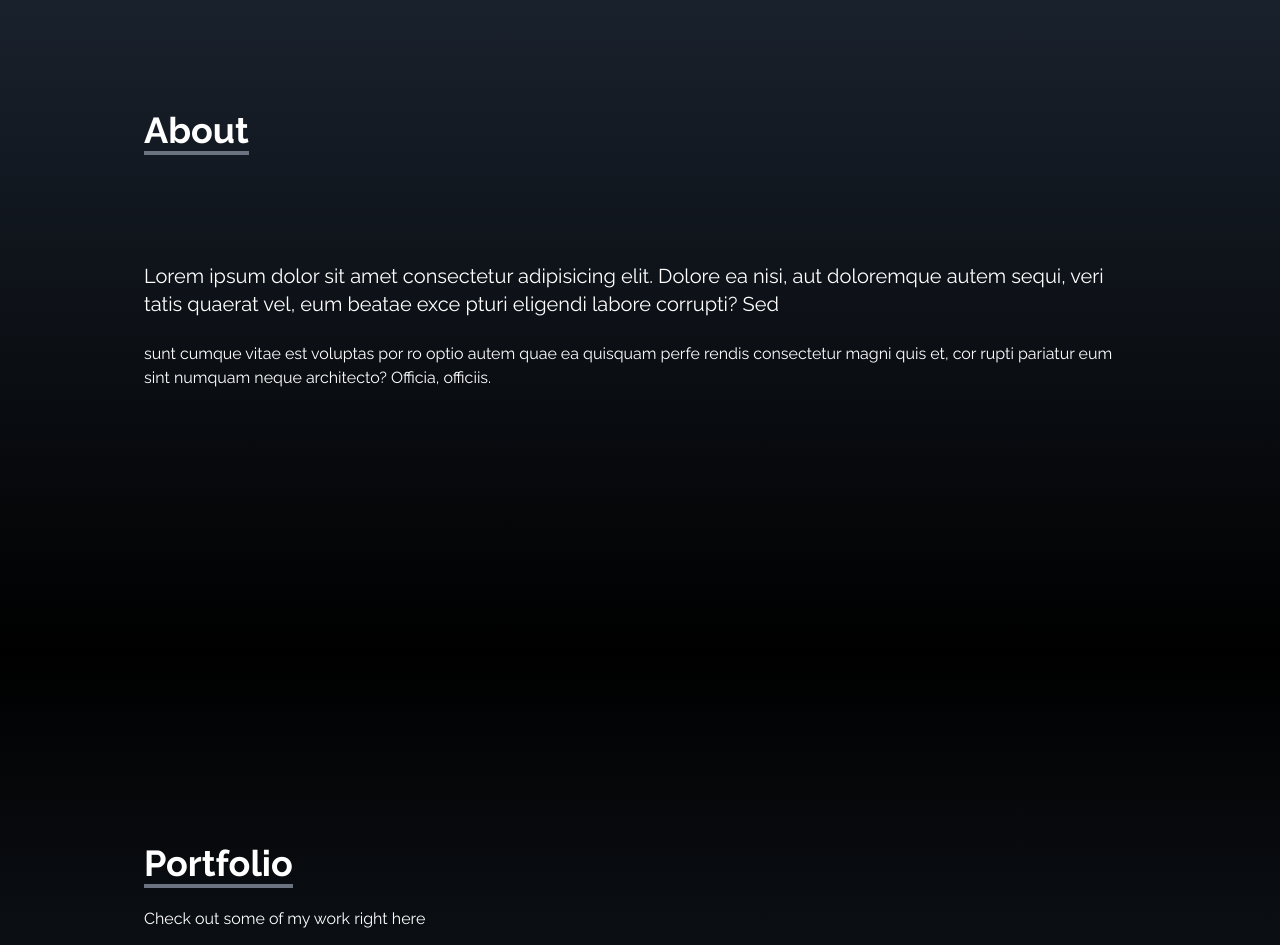
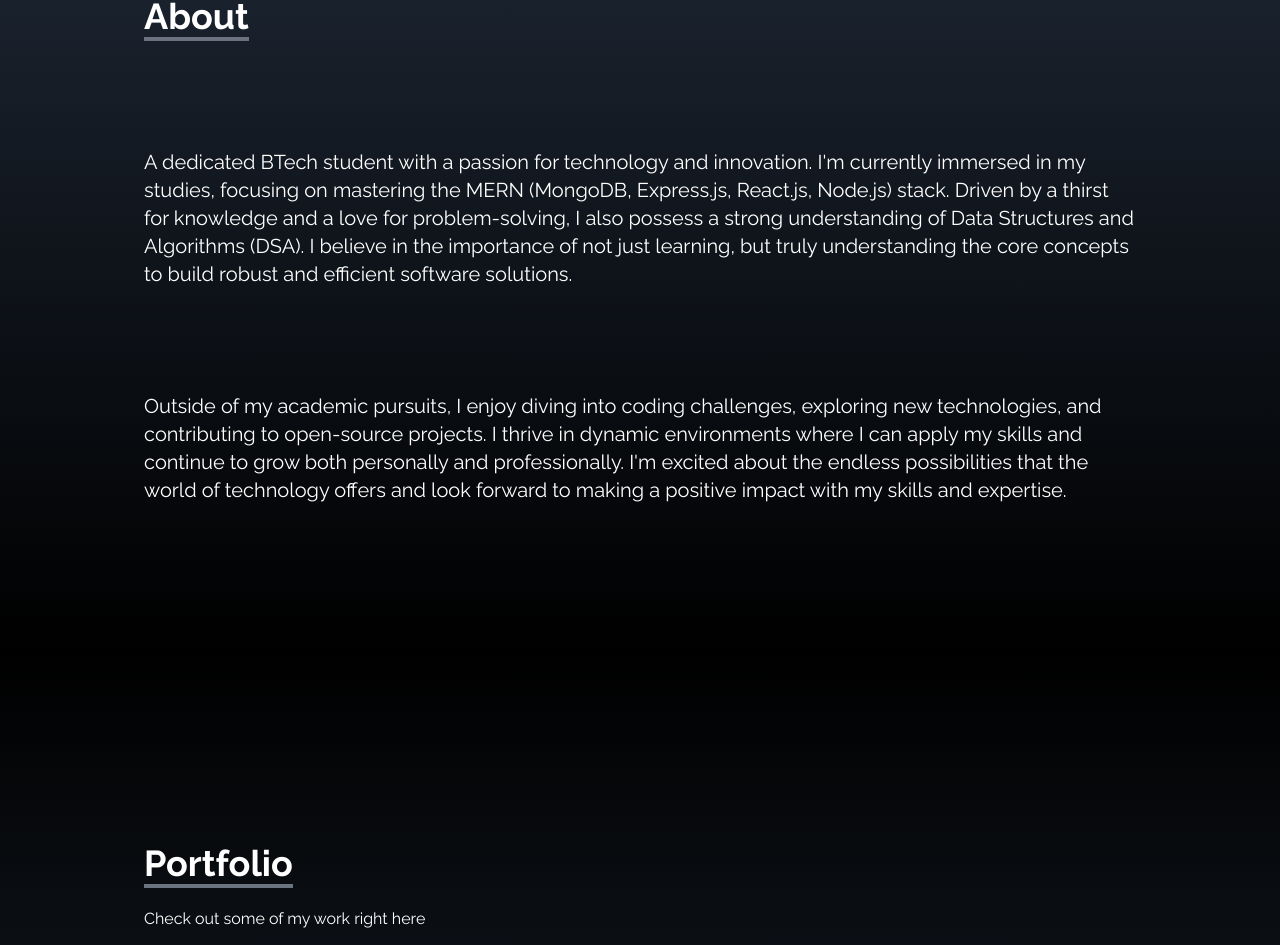
Before and after one commit to Er-Mithleshsharma/Portfolio, a React (Vite) app: page / in a window 1280 px wide. Shown: the part 1030-1975 px from the top of the page. Built offline with nearby package versions, Linux system fonts and the light colour scheme.

Commit message:
About updated

```diff
--- a/src/components/About.jsx
+++ b/src/components/About.jsx
@@ -2,27 +2,31 @@ import React from 'react'
 
 const About = () => {
   return (
-    <div name="about" className=' w-full  h-screen text-white bg-gradient-to-b from-gray-800 to-black'>
+    <div name="about" className=' w-full   h-auto md:h-screen text-white bg-gradient-to-b from-gray-800 to-black'>
         <div className='max-w-screen-lg p-4 mx-auto  flex flex-col justify-center md:justify-center w-full  h-auto md:h-full '>
        <div className='pb-8'>
         <p className=' text-4xl font-bold inline border-b-4 border-gray-500'>
             About
         </p>
         </div>
-        <p className='text-xl mt-20'>Lorem ipsum dolor sit amet consectetur
-             adipisicing elit. Dolore ea nisi,
-              aut doloremque autem sequi, veri
-              tatis quaerat vel, eum beatae exce
-              pturi eligendi labore corrupti? Sed
+        <p className='text-xl mt-20'>
+       A dedicated BTech student
+        with a passion for technology and innovation. I'm currently
+         immersed in my studies, focusing on mastering the MERN (MongoDB, Express.js, React.js, Node.js) stack.
+Driven by a thirst for knowledge and a love for problem-solving, I
+also possess a strong understanding of Data Structures and Algorithms
+ (DSA). I believe in the importance of not just learning, but truly
+ understanding the core concepts to build robust and efficient software
+  solutions.</p>
+        <br />
+        <p className='text-xl mt-20'>
+        Outside of my academic pursuits, I enjoy diving into coding challenges,
+ exploring new technologies, and contributing to open-source projects.
+  I thrive in dynamic environments where I can apply my skills and continue
+  to grow both personally and professionally.
 
-        </p>
-        <br />
-        <p>
-        sunt cumque vitae est voluptas por
-            ro optio autem quae ea quisquam perfe
-            rendis consectetur magni quis et, cor
-            rupti pariatur eum sint numquam neque
-             architecto? Officia, officiis.
+I'm excited about the endless possibilities that the world of technology
+ offers and look forward to making a positive impact with my skills and expertise.
         </p>
         </div>
         </div>
```
